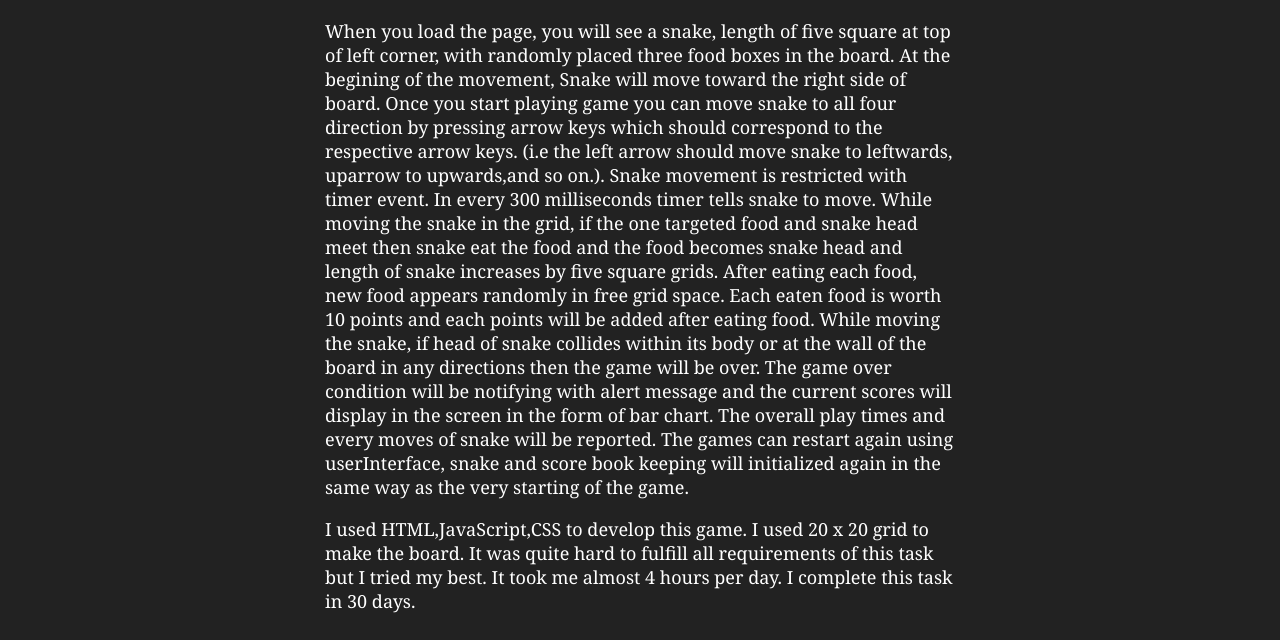
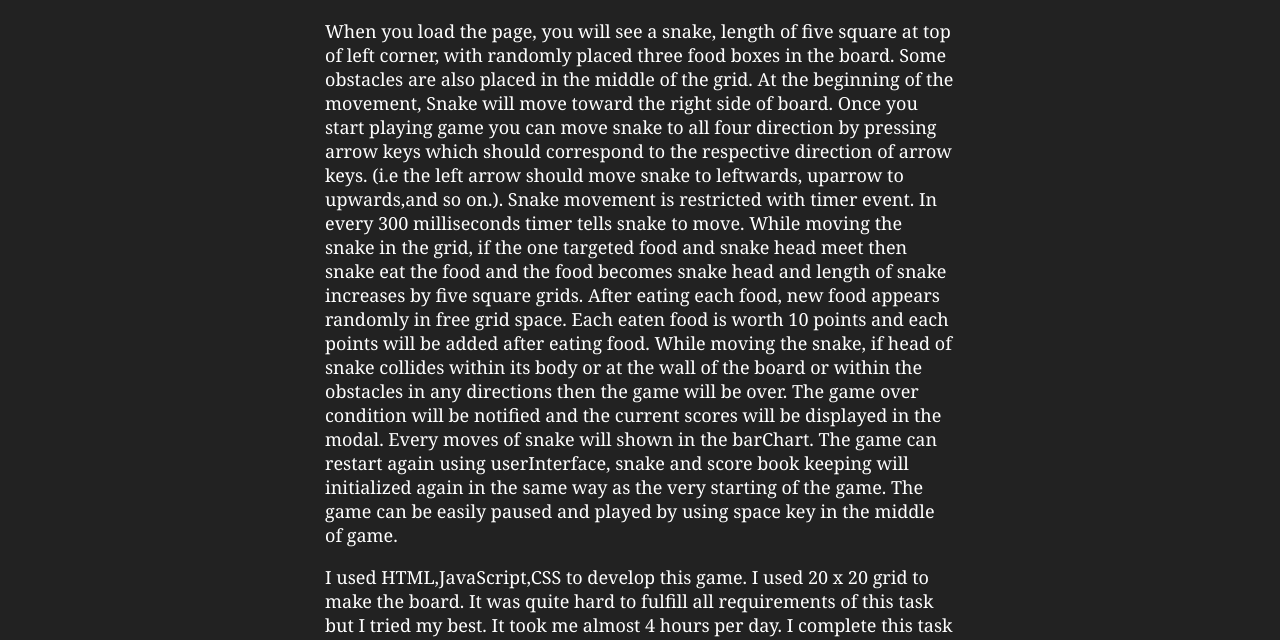
Before and after one commit to srijalap/snake-game, a plain HTML site: page info.html in a window 1280 px wide. Shown: the part 149-789 px from the top of the page. Drawn offline with Linux system fonts and the light colour scheme.

Commit message:
info page is modified

```diff
--- a/info.html
+++ b/info.html
@@ -24,19 +24,20 @@
         <div class="game">
             <p class="paragraph">
                 When you load the page, you will see a snake, length of five square at top of left corner, with randomly
-                placed three food boxes in the board. At the begining of the movement, Snake will move toward the right
+                placed three food boxes in the board. Some obstacles are also placed in the middle of the grid. At the beginning of the movement, Snake will move toward the right
                 side of board. Once you start playing game you can move snake to all four direction by pressing arrow
-                keys which should correspond to the respective arrow keys. (i.e the left arrow should move snake to
+                keys which should correspond to the respective direction of arrow keys. (i.e the left arrow should move snake to
                 leftwards, uparrow to upwards,and so on.). Snake movement is restricted with timer event. In every 300
                 milliseconds timer tells snake to move. While moving the snake in the grid, if the one targeted food and
                 snake head meet then snake eat the food and the food becomes snake head and length of snake increases by
                 five square grids. After eating each food, new food appears randomly in free grid space. Each eaten food
                 is worth 10 points and each points will be added after eating food. While moving the snake, if head of
-                snake collides within its body or at the wall of the board in any directions then the game will be over.
-                The game over condition will be notifying with alert message and the current scores will display in the
-                screen in the form of bar chart. The overall play times and every moves of snake will be reported. The
-                games can restart again using userInterface, snake and score book keeping will initialized again in the
-                same way as the very starting of the game.
+                snake collides within its body or at the wall of the board or within the obstacles in any directions then the game will be over.
+                The game over condition will be notified and the current scores will be displayed in the
+                modal. Every moves of snake will shown in the barChart. The game can restart again using userInterface, snake and score book keeping will initialized again in the
+                same way as the very starting of the game. The game can be easily paused and played by using space key in the middle of game.
+
+
             </p>
 
             <p class="paragraphTwo">
@@ -46,10 +47,10 @@
             </p>
         </div>
         <div class="pause">
-            <h2>Can we pause the game?</h2>
+        <h2>Can we pause the game?</h2>
 
-            <p>Yes, the game can be easily paused and played by using space key in the middle of game.</p>
-        </div>
+        <p>Yes, the game can be easily paused and played by using space key in the middle of game.</p>
+    </div>
         <div class="author">
             <p>Prepared by Srijana Poudel</p>
             <h2>Course assignment</h2>
```
